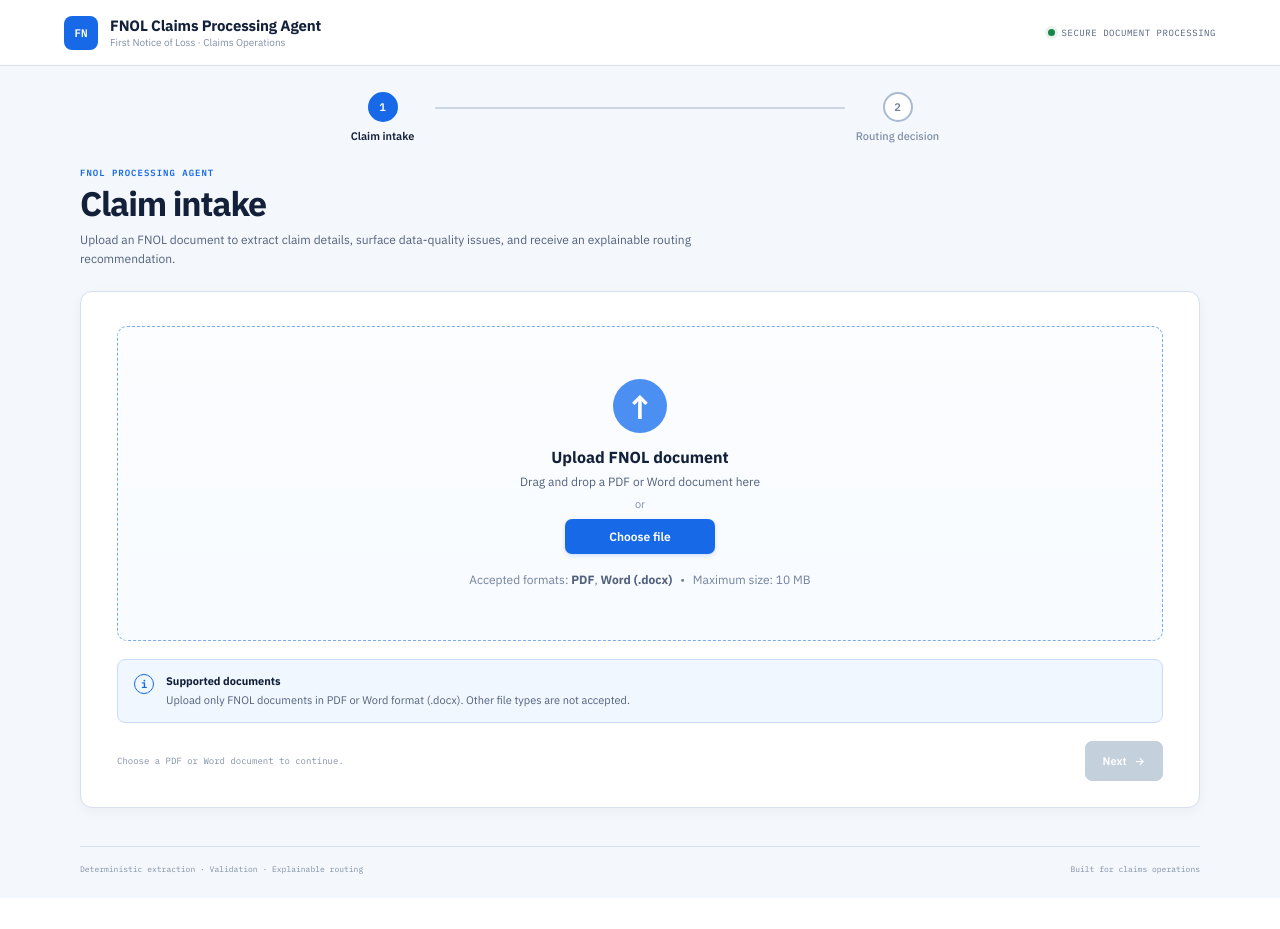
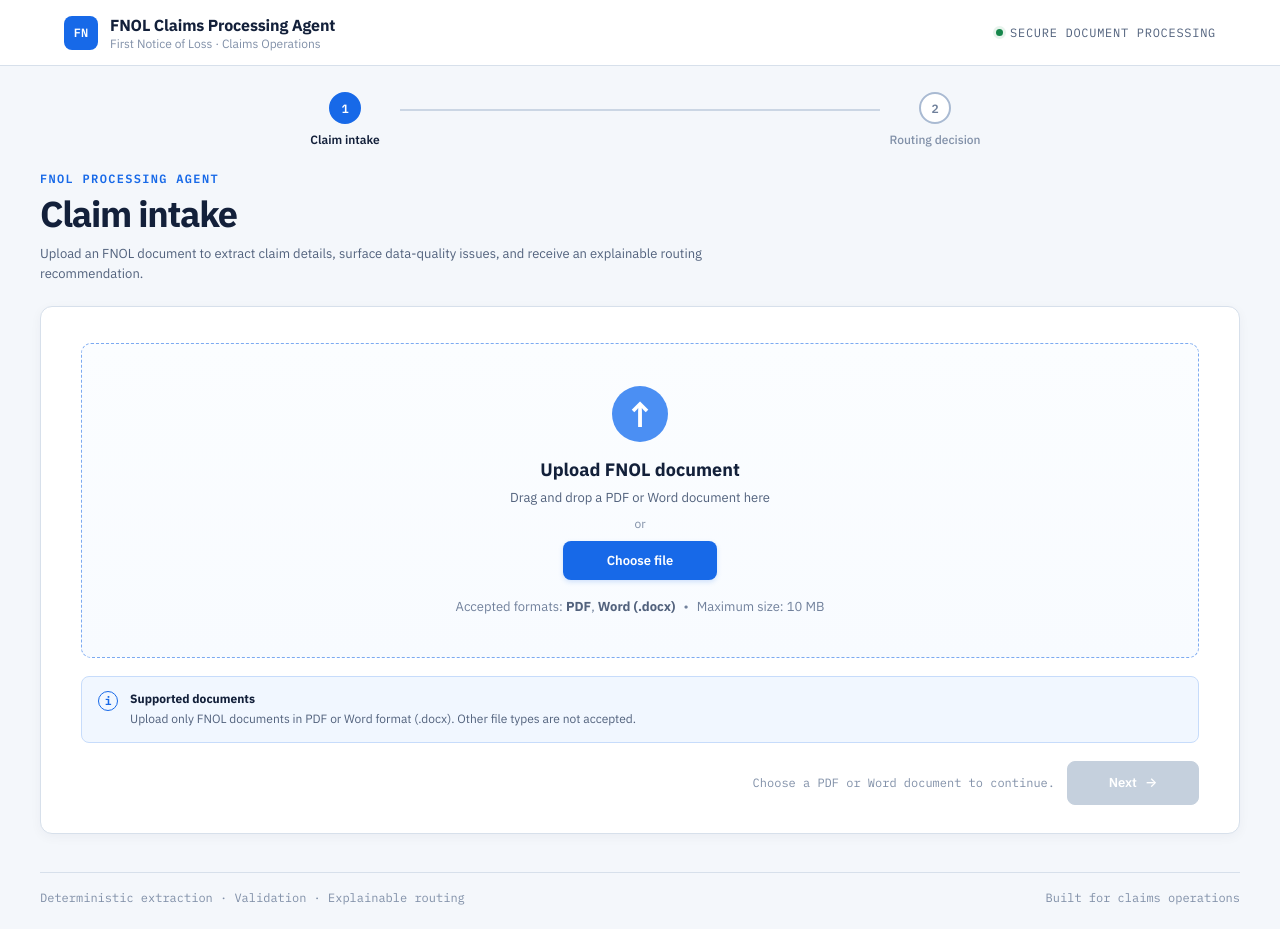
Before and after one commit to santhosh12133/FNOL-Claims-Processing-Agent, a Flask app: page / in a window 1280 px wide. Before the commit the page ends 874 px from the top, so only its background shows below. Run offline with Flask 3, Linux system fonts and the light colour scheme.

Commit message:
Refine FNOL UI usability and visual consistency

```diff
--- a/static/style.css
+++ b/static/style.css
@@ -18,126 +18,125 @@
 
 * { box-sizing: border-box; }
 html { min-height: 100%; scroll-behavior: smooth; }
-body { margin: 0; min-height: 100vh; background: var(--bg); color: var(--text); font-family: var(--sans); -webkit-font-smoothing: antialiased; }
+body { margin: 0; min-height: 100vh; background: var(--bg); color: var(--text); font-family: var(--sans); font-size: 12px; -webkit-font-smoothing: antialiased; }
 button, input { font: inherit; }
 button, label { -webkit-tap-highlight-color: transparent; }
 button { cursor: pointer; }
 
 .topbar { height: 66px; display: flex; align-items: center; justify-content: space-between; padding: 0 clamp(22px, 5vw, 64px); background: var(--surface); border-bottom: 1px solid var(--border); }
 .brand { display: flex; align-items: center; gap: 12px; }
-.brand-mark { width: 34px; height: 34px; display: grid; place-items: center; border-radius: 8px; background: var(--brand); color: #fff; font-family: var(--mono); font-size: 11px; font-weight: 600; }
-.brand-name { font-size: 15px; font-weight: 700; letter-spacing: -.01em; }
-.brand-subtitle { margin-top: 1px; color: var(--text-muted); font-size: 10px; }
-.system-status { display: flex; align-items: center; gap: 7px; color: var(--text-soft); font-family: var(--mono); font-size: 9px; letter-spacing: .06em; text-transform: uppercase; }
+.brand-mark { width: 34px; height: 34px; display: grid; place-items: center; border-radius: 8px; background: var(--brand); color: #fff; font-family: var(--mono); font-size: 12px; font-weight: 600; }
+.brand-name { font-size: 16px; font-weight: 700; letter-spacing: -.01em; }
+.brand-subtitle { margin-top: 1px; color: var(--text-muted); font-size: 12px; }
+.system-status { display: flex; align-items: center; gap: 7px; color: var(--text-soft); font-family: var(--mono); font-size: 12px; letter-spacing: .06em; text-transform: uppercase; }
 .status-dot { width: 7px; height: 7px; border-radius: 50%; background: var(--success); box-shadow: 0 0 0 3px rgba(22,134,75,.10); }
 
-.app-shell { width: min(1120px, calc(100% - 40px)); margin: 0 auto; padding-bottom: 38px; }
-.steps { width: min(620px, 100%); margin: 26px auto 24px; display: grid; grid-template-columns: auto minmax(80px, 1fr) auto; align-items: center; }
-.step { display: flex; flex-direction: column; align-items: center; gap: 7px; color: var(--text-muted); min-width: 105px; }
-.step-number { width: 30px; height: 30px; border: 2px solid #a9bad2; border-radius: 50%; display: grid; place-items: center; background: var(--surface); color: #6f809b; font-family: var(--mono); font-size: 11px; font-weight: 600; }
-.step-label { font-size: 11px; font-weight: 500; }
+.app-shell { width: min(1440px, calc(100% - 80px)); margin: 0 auto; padding-bottom: 38px; }
+.steps { width: min(700px, 100%); margin: 26px auto 24px; display: grid; grid-template-columns: auto minmax(80px, 1fr) auto; align-items: center; }
+.step { display: flex; flex-direction: column; align-items: center; gap: 8px; color: var(--text-muted); min-width: 110px; }
+.step-number { width: 32px; height: 32px; border: 2px solid #a9bad2; border-radius: 50%; display: grid; place-items: center; background: var(--surface); color: #6f809b; font-family: var(--mono); font-size: 12px; font-weight: 600; }
+.step-label { font-size: 12px; font-weight: 500; }
 .step.active .step-number, .step.complete .step-number { border-color: var(--brand); background: var(--brand); color: #fff; }
 .step.active .step-label, .step.complete .step-label { color: var(--text); font-weight: 600; }
 .step.complete .step-number { font-size: 0; }
-.step.complete .step-number::after { content: '✓'; font-size: 12px; }
-.step-line { height: 2px; margin-top: -19px; background: #cbd6e4; }
+.step.complete .step-number::after { content: '✓'; font-size: 16px; }
+.step-line { height: 2px; margin-top: -20px; background: #cbd6e4; }
 .step-line.complete { background: var(--brand); }
 
 .page-header, .result-page-header { display: flex; justify-content: space-between; align-items: flex-end; gap: 24px; margin-bottom: 22px; }
-.eyebrow { margin: 0 0 7px; color: var(--brand); font-family: var(--mono); font-size: 9px; font-weight: 600; letter-spacing: .11em; }
-h1 { margin: 0; font-size: clamp(25px, 3vw, 34px); line-height: 1.1; letter-spacing: -.035em; }
-.page-header p:not(.eyebrow), .result-page-header p:not(.eyebrow) { max-width: 680px; margin: 9px 0 0; color: var(--text-soft); font-size: 12px; line-height: 1.55; }
+.eyebrow { margin: 0 0 8px; color: var(--brand); font-family: var(--mono); font-size: 12px; font-weight: 600; letter-spacing: .11em; }
+h1 { margin: 0; font-size: clamp(26px, 3vw, 36px); line-height: 1.1; letter-spacing: -.035em; }
+.page-header p:not(.eyebrow), .result-page-header p:not(.eyebrow) { max-width: 760px; margin: 10px 0 0; color: var(--text-soft); font-size: 13px; line-height: 1.55; }
 
 .intake-card, .result-card { background: var(--surface); border: 1px solid var(--border); border-radius: 12px; box-shadow: 0 3px 12px rgba(19,32,58,.045); }
-.intake-card { padding: 34px 36px 26px; }
-.upload-zone { min-height: 315px; padding: 34px 24px; display: flex; flex-direction: column; align-items: center; justify-content: center; text-align: center; border: 1.5px dashed #7caaf1; border-radius: 10px; background: linear-gradient(180deg, #fbfdff, #f8fbff); transition: border-color .15s ease, background .15s ease, transform .15s ease; }
+.intake-card { padding: 36px 40px 28px; }
+.upload-zone { min-height: 315px; padding: 36px 28px; display: flex; flex-direction: column; align-items: center; justify-content: center; text-align: center; border: 1.5px dashed #7caaf1; border-radius: 10px; background: linear-gradient(180deg, #fbfdff, #f8fbff); transition: border-color .15s ease, background .15s ease, transform .15s ease; }
 .upload-zone:hover, .upload-zone--active { border-color: var(--brand); background: #f5f9ff; }
 .upload-zone--active { transform: scale(1.005); }
-.upload-icon { width: 54px; height: 54px; margin-bottom: 14px; display: grid; place-items: center; border-radius: 50%; background: #4b8ff3; color: #fff; font-size: 34px; line-height: 1; font-weight: 600; }
-.upload-zone h2 { margin: 0 0 7px; font-size: 16px; }
-.upload-zone > p { margin: 0; color: var(--text-soft); font-size: 12px; }
-.upload-zone .or { margin: 8px 0; color: var(--text-muted); font-size: 11px; }
-.choose-btn { min-width: 150px; padding: 10px 20px; display: inline-flex; justify-content: center; align-items: center; border-radius: 7px; background: var(--brand); color: #fff; font-size: 12px; font-weight: 600; box-shadow: 0 2px 5px rgba(23,105,232,.18); }
+.upload-icon { width: 56px; height: 56px; margin-bottom: 16px; display: grid; place-items: center; border-radius: 50%; background: #4b8ff3; color: #fff; font-size: 36px; line-height: 1; font-weight: 600; }
+.upload-zone h2 { margin: 0 0 8px; font-size: 18px; }
+.upload-zone > p { margin: 0; color: var(--text-soft); font-size: 13px; }
+.upload-zone .or { margin: 10px 0; color: var(--text-muted); font-size: 12px; }
+.choose-btn { min-width: 154px; padding: 11px 22px; display: inline-flex; justify-content: center; align-items: center; border-radius: 8px; background: var(--brand); color: #fff; font-size: 13px; font-weight: 600; box-shadow: 0 2px 5px rgba(23,105,232,.18); }
 .choose-btn:hover { background: var(--brand-dark); }
 .supported-types { margin-top: 18px !important; color: #71819c !important; }
 .supported-types strong { color: var(--text-soft); }
 .supported-types span { margin: 0 5px; }
 
 .support-note { display: flex; gap: 12px; align-items: flex-start; margin-top: 18px; padding: 14px 16px; border: 1px solid #c7dcfb; border-radius: 8px; background: #f1f7ff; }
-.note-icon { width: 20px; height: 20px; flex: 0 0 20px; display: grid; place-items: center; border: 1.5px solid var(--brand); border-radius: 50%; color: var(--brand); font-family: var(--mono); font-size: 11px; font-weight: 600; }
-.support-note strong { display: block; margin-bottom: 4px; font-size: 11px; }
-.support-note p { margin: 0; color: var(--text-soft); font-size: 11px; line-height: 1.5; }
+.note-icon { width: 20px; height: 20px; flex: 0 0 20px; display: grid; place-items: center; border: 1.5px solid var(--brand); border-radius: 50%; color: var(--brand); font-family: var(--mono); font-size: 12px; font-weight: 600; }
+.support-note strong { display: block; margin-bottom: 4px; font-size: 12px; }
+.support-note p { margin: 0; color: var(--text-soft); font-size: 12px; line-height: 1.5; }
 .selected-file { display: flex; align-items: center; gap: 12px; margin-top: 14px; padding: 11px 12px; border: 1px solid var(--border); border-radius: 8px; background: var(--surface-soft); }
-.file-icon { width: 34px; height: 34px; display: grid; place-items: center; border-radius: 6px; background: #e8f1ff; color: var(--brand); font-family: var(--mono); font-size: 8px; font-weight: 600; }
+.file-icon { width: 34px; height: 34px; display: grid; place-items: center; border-radius: 6px; background: #e8f1ff; color: var(--brand); font-family: var(--mono); font-size: 12px; font-weight: 600; }
 .file-info { min-width: 0; flex: 1; display: flex; flex-direction: column; gap: 2px; }
-.file-info span, .file-info small { color: var(--text-muted); font-size: 9px; }
-.file-info strong { overflow-wrap: anywhere; font-size: 11px; }
-.icon-btn { width: 28px; height: 28px; border: 1px solid var(--border); border-radius: 6px; background: #fff; color: var(--text-soft); font-size: 18px; line-height: 1; }
+.file-info span, .file-info small { color: var(--text-muted); font-size: 12px; }
+.file-info strong { overflow-wrap: anywhere; font-size: 13px; }
+.icon-btn { width: 32px; height: 32px; border: 1px solid var(--border); border-radius: 6px; background: #fff; color: var(--text-soft); font-size: 20px; line-height: 1; }
 .icon-btn:hover { border-color: #b3c0d0; color: var(--danger); }
 
-.intake-footer { display: flex; align-items: center; justify-content: space-between; gap: 18px; margin-top: 18px; }
-.intake-footer p { margin: 0; color: var(--text-muted); font-family: var(--mono); font-size: 9px; line-height: 1.5; }
-.next-btn, .secondary-btn { min-height: 40px; padding: 0 17px; display: inline-flex; align-items: center; justify-content: center; gap: 8px; border-radius: 7px; font-size: 11px; font-weight: 600; white-space: nowrap; }
-.next-btn { border: 1px solid var(--brand); background: var(--brand); color: #fff; }
+.intake-footer { display: flex; align-items: center; justify-content: flex-end; gap: 12px; margin-top: 18px; }
+.intake-footer p { margin: 0; color: var(--text-muted); font-family: var(--mono); font-size: 12px; line-height: 1.5; }
+.next-btn, .secondary-btn { min-height: 44px; padding: 0 20px; display: inline-flex; align-items: center; justify-content: center; gap: 8px; border-radius: 8px; font-size: 13px; font-weight: 600; white-space: nowrap; }
+.next-btn { min-width: 132px; border: 1px solid var(--brand); background: var(--brand); color: #fff; }
 .next-btn:hover:not(:disabled) { background: var(--brand-dark); }
 .next-btn:disabled { border-color: #c5d0dd; background: #c5d0dd; cursor: not-allowed; }
-.next-btn[aria-busy="true"] { min-width: 170px; background: var(--brand-dark); cursor: wait; }
+.next-btn[aria-busy="true"] { min-width: 180px; background: var(--brand-dark); cursor: wait; }
 .processing-spinner { width: 16px; height: 16px; flex: 0 0 16px; display: block; animation: processing-spin .75s linear infinite; }
 @keyframes processing-spin { to { transform: rotate(360deg); } }
 .secondary-btn { border: 1px solid var(--border-strong); background: var(--surface); color: #24406d; }
 .secondary-btn:hover { border-color: #9db0c9; background: var(--surface-soft); }
 
 .success-banner, .error-banner { display: flex; align-items: center; gap: 12px; margin-bottom: 16px; padding: 13px 16px; border: 1px solid #b9ecd4; border-radius: 8px; background: #f0fcf6; }
-.success-icon { width: 26px; height: 26px; display: grid; place-items: center; border-radius: 50%; background: #45bd7d; color: #fff; font-weight: 700; }
-.success-banner strong { display: block; margin-bottom: 3px; color: #137343; font-size: 11px; }
-.success-banner span { display: block; color: var(--text-soft); font-family: var(--mono); font-size: 9px; overflow-wrap: anywhere; }
+.success-icon { width: 28px; height: 28px; display: grid; place-items: center; border-radius: 50%; background: #45bd7d; color: #fff; font-weight: 700; }
+.success-banner strong { display: block; margin-bottom: 3px; color: #137343; font-size: 13px; }
+.success-banner span { display: block; color: var(--text-soft); font-family: var(--mono); font-size: 12px; overflow-wrap: anywhere; }
 .error-banner { border-color: #f0c8c8; background: #fff6f6; }
 .error-banner strong { color: var(--danger); }
-.result-card { padding: 20px; }
-.recommendation { padding: 24px; text-align: center; border: 1px solid #bcebd5; border-radius: 8px; background: #f1fcf6; }
-.recommendation-icon { margin-bottom: 6px; color: var(--success); font-size: 27px; }
-.recommendation-label { color: var(--text-soft); font-size: 10px; font-weight: 600; }
-.route-name { margin-top: 7px; font-size: 24px; font-weight: 700; letter-spacing: -.025em; }
+.result-card { padding: 22px; }
+.recommendation { padding: 26px; text-align: center; border: 1px solid #bcebd5; border-radius: 8px; background: #f1fcf6; }
+.recommendation-icon { margin-bottom: 8px; color: var(--success); font-size: 28px; }
+.recommendation-label { color: var(--text-soft); font-size: 12px; font-weight: 600; }
+.route-name { margin-top: 8px; font-size: 26px; font-weight: 700; letter-spacing: -.025em; }
 .route-fast { color: var(--success); }
 .route-standard { color: #3564a9; }
 .route-specialist { color: #6941a5; }
 .route-investigation { color: #b42318; }
 .route-manual { color: #a15c00; }
-.recommendation-summary, #recommendationSummary { max-width: 620px; margin: 6px auto 0; color: var(--text-soft); font-size: 11px; line-height: 1.5; }
+.recommendation-summary, #recommendationSummary { max-width: 680px; margin: 8px auto 0; color: var(--text-soft); font-size: 12px; line-height: 1.5; }
 .metric-grid { display: grid; grid-template-columns: repeat(4, 1fr); gap: 10px; margin: 16px 0; }
-.metric { padding: 13px; border: 1px solid var(--border); border-radius: 7px; background: #fff; }
-.metric span { display: block; color: var(--text-soft); font-size: 9px; }
-.metric strong { display: block; margin-top: 4px; color: var(--text); font-family: var(--mono); font-size: 17px; }
+.metric { padding: 13px; border: 1px solid var(--border); border-radius: 8px; background: #fff; }
+.metric span { display: block; color: var(--text-soft); font-size: 12px; }
+.metric strong { display: block; margin-top: 4px; color: var(--text); font-family: var(--mono); font-size: 18px; }
 .result-section { margin-top: 14px; padding: 16px; border: 1px solid var(--border); border-radius: 8px; background: #fff; }
-.section-heading { display: flex; align-items: center; gap: 8px; margin-bottom: 9px; font-size: 11px; }
-.section-icon { width: 22px; height: 22px; display: grid; place-items: center; border-radius: 5px; background: #edf4ff; color: var(--brand); font-size: 13px; }
-.reasoning, .incident-section p { margin: 0; color: var(--text-soft); font-size: 11px; line-height: 1.6; }
+.section-heading { display: flex; align-items: center; gap: 8px; margin-bottom: 9px; font-size: 13px; }
+.section-icon { width: 24px; height: 24px; display: grid; place-items: center; border-radius: 6px; background: #edf4ff; color: var(--brand); font-size: 14px; }
+.reasoning, .incident-section p { margin: 0; color: var(--text-soft); font-size: 12px; line-height: 1.6; }
 .quality-grid { display: grid; grid-template-columns: 1fr 1fr; gap: 12px; }
-.quality-label { display: block; margin-bottom: 7px; color: var(--text-muted); font-family: var(--mono); font-size: 8px; text-transform: uppercase; letter-spacing: .07em; }
+.quality-label { display: block; margin-bottom: 7px; color: var(--text-muted); font-family: var(--mono); font-size: 12px; text-transform: uppercase; letter-spacing: .07em; }
 .flag-list { list-style: none; margin: 0; padding: 0; }
-.flag-list li { margin-bottom: 5px; padding: 7px 9px; border: 1px solid var(--border); border-radius: 6px; background: var(--surface-soft); color: var(--text-soft); font-size: 10px; }
-.flag-list__none { border-style: dashed !important; color: var(--text-muted) !important; text-align: center; font-family: var(--mono); font-size: 8px !important; text-transform: uppercase; letter-spacing: .06em; }
+.flag-list li { margin-bottom: 5px; padding: 7px 9px; border: 1px solid var(--border); border-radius: 6px; background: var(--surface-soft); color: var(--text-soft); font-size: 12px; }
+.flag-list__none { border-style: dashed !important; color: var(--text-muted) !important; text-align: center; font-family: var(--mono); font-size: 12px !important; text-transform: uppercase; letter-spacing: .06em; }
 .fields-grid { display: grid; grid-template-columns: repeat(2, minmax(0, 1fr)); gap: 10px; }
-.field-card { min-width: 0; padding: 12px; border: 1px solid var(--border); border-radius: 7px; background: var(--surface-soft); }
-.field-card__title { padding-bottom: 7px; margin-bottom: 6px; border-bottom: 1px solid var(--border); font-size: 10px; font-weight: 700; }
-.field-row { display: flex; justify-content: space-between; gap: 12px; padding: 4px 0; font-size: 10px; }
+.field-card { min-width: 0; padding: 12px; border: 1px solid var(--border); border-radius: 8px; background: var(--surface-soft); }
+.field-card__title { padding-bottom: 7px; margin-bottom: 6px; border-bottom: 1px solid var(--border); font-size: 12px; font-weight: 700; }
+.field-row { display: flex; justify-content: space-between; gap: 12px; padding: 4px 0; font-size: 12px; }
 .field-row__label { color: var(--text-muted); flex-shrink: 0; }
-.field-row__value { min-width: 0; color: var(--text); font-family: var(--mono); font-size: 9px; text-align: right; overflow-wrap: anywhere; word-break: break-word; }
+.field-row__value { min-width: 0; color: var(--text); font-family: var(--mono); font-size: 12px; text-align: right; overflow-wrap: anywhere; word-break: break-word; }
 .field-row__value--missing { color: #9ba7b8; font-style: italic; }
 .result-actions { display: flex; justify-content: space-between; gap: 12px; margin-top: 16px; }
-.footer { width: min(1120px, calc(100% - 40px)); margin: 0 auto; padding: 17px 0 24px; display: flex; justify-content: space-between; gap: 16px; border-top: 1px solid var(--border); color: var(--text-muted); font-family: var(--mono); font-size: 8px; }
+.footer { width: min(1440px, calc(100% - 80px)); margin: 0 auto; padding: 17px 0 24px; display: flex; justify-content: space-between; gap: 16px; border-top: 1px solid var(--border); color: var(--text-muted); font-family: var(--mono); font-size: 12px; }
 [hidden] { display: none !important; }
 
 @media (max-width: 720px) {
   .topbar { padding-inline: 16px; }
   .brand-subtitle, .system-status { display: none; }
-  .app-shell, .footer { width: min(100% - 24px, 1120px); }
+  .app-shell, .footer { width: min(100% - 24px, 1440px); }
   .steps { margin-top: 20px; }
   .intake-card { padding: 18px; }
   .upload-zone { min-height: 290px; }
   .page-header, .result-page-header { align-items: flex-start; flex-direction: column; }
   .metric-grid, .quality-grid, .fields-grid { grid-template-columns: 1fr 1fr; }
-  .result-actions { flex-direction: column; }
 }
 
 @media (max-width: 500px) {
@@ -145,5 +144,5 @@ h1 { margin: 0; font-size: clamp(25px, 3vw, 34px); line-height: 1.1; letter-spac
   .intake-footer { align-items: stretch; flex-direction: column; }
   .next-btn { width: 100%; }
   .step { min-width: 90px; }
-  .step-label { font-size: 10px; }
+  .step-label { font-size: 12px; }
 }
```
